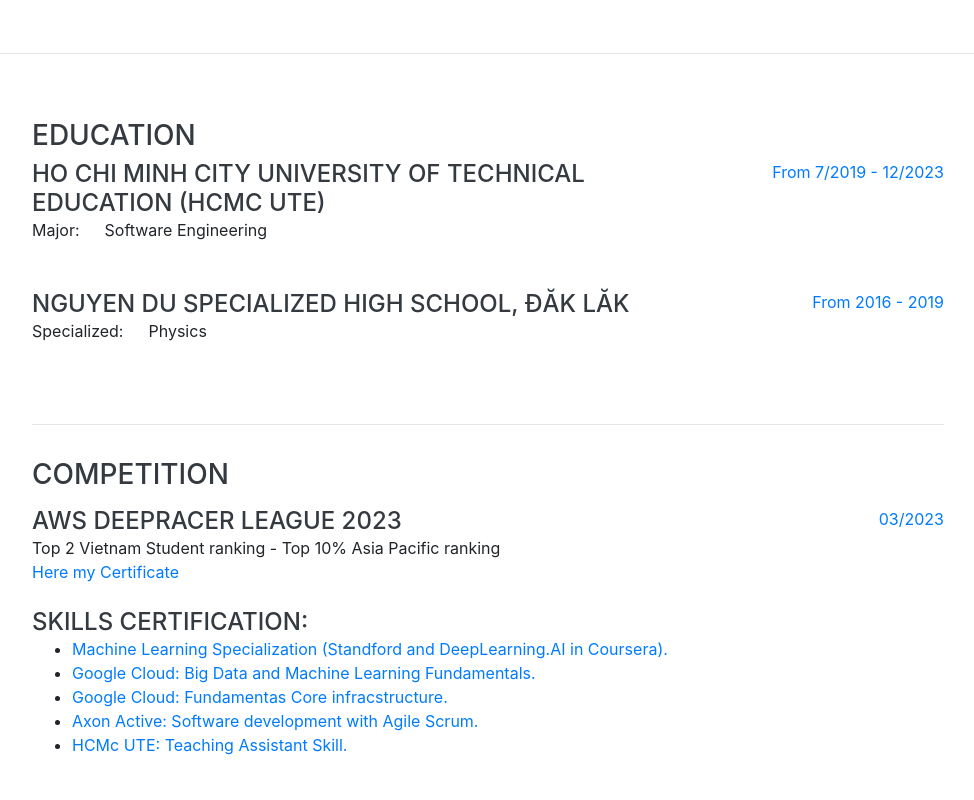
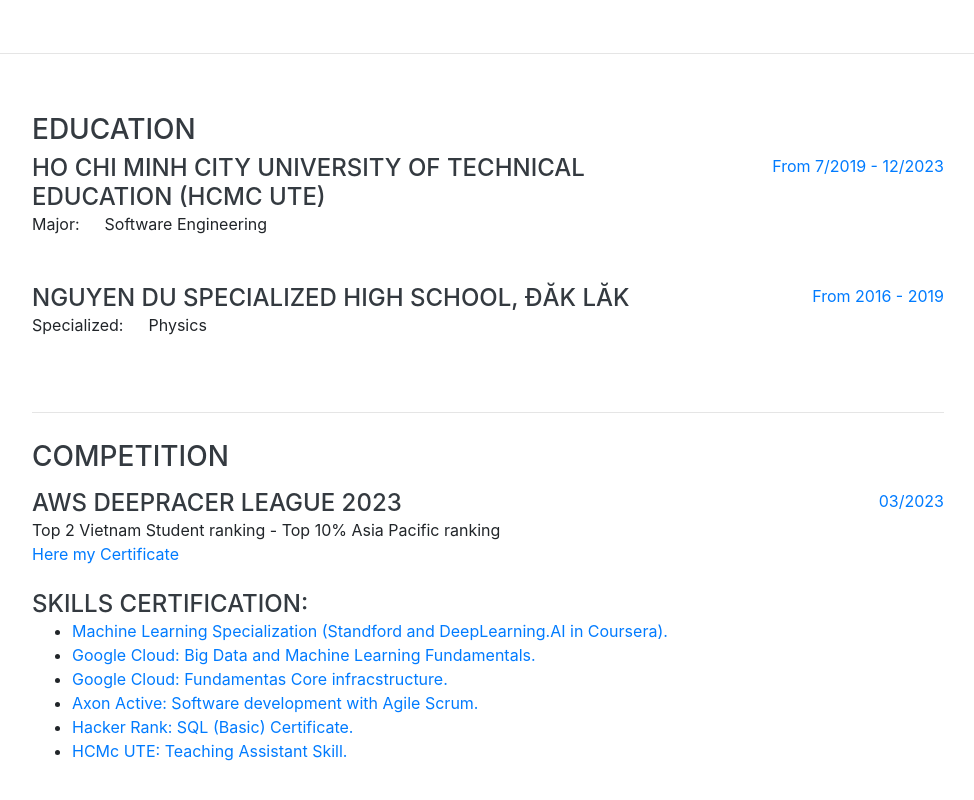
Before and after one commit to nguyenquangtung/resume, a website with bundled scripts: page index_en.html in a window 1280 px wide. Shown: the part 4400-5200 px from the top of the page, without its empty margins (288-1262 px from the left). Built offline with nearby package versions, Linux system fonts and the light colour scheme; a web font is replaced by a local one.

Commit message:
add certificate

```diff
--- a/index_en.html
+++ b/index_en.html
@@ -777,6 +777,9 @@
                   <a target="_blank" href="https://verified.sertifier.com/en/verify/32138525036931/?ref=email">Axon Active: Software development with Agile Scrum.</a>
                 </li>
                 <li>
+                  <a target="_blank" href="https://www.hackerrank.com/certificates/09495e205c27">Hacker Rank: SQL (Basic) Certificate.</a>
+                </li>
+                <li>
                   <a target="_blank" href="https://drive.google.com/file/d/1zjiT1vctpta1w0QFWT_MZphgPBmSs73h/view?usp=sharing">HCMc UTE: Teaching Assistant Skill.</a>
                 </li>
                 <!-- <li>
```
